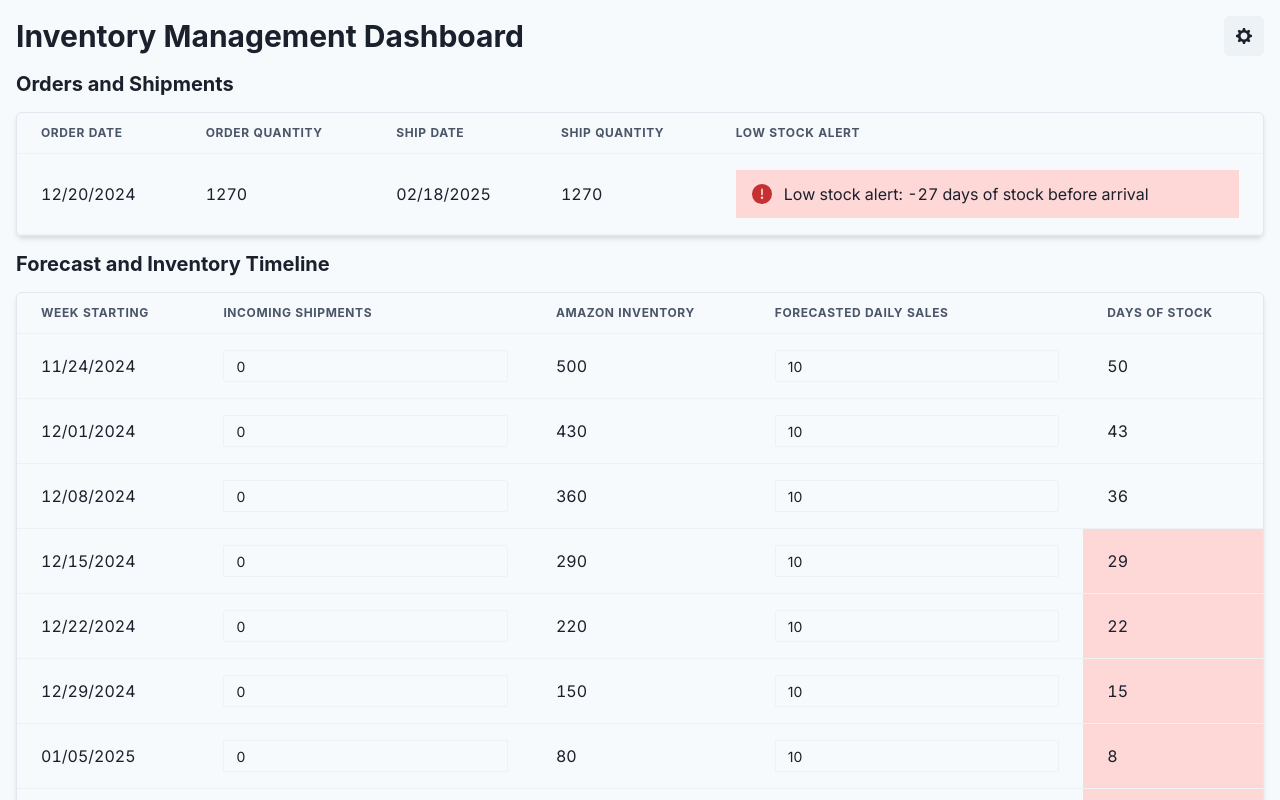
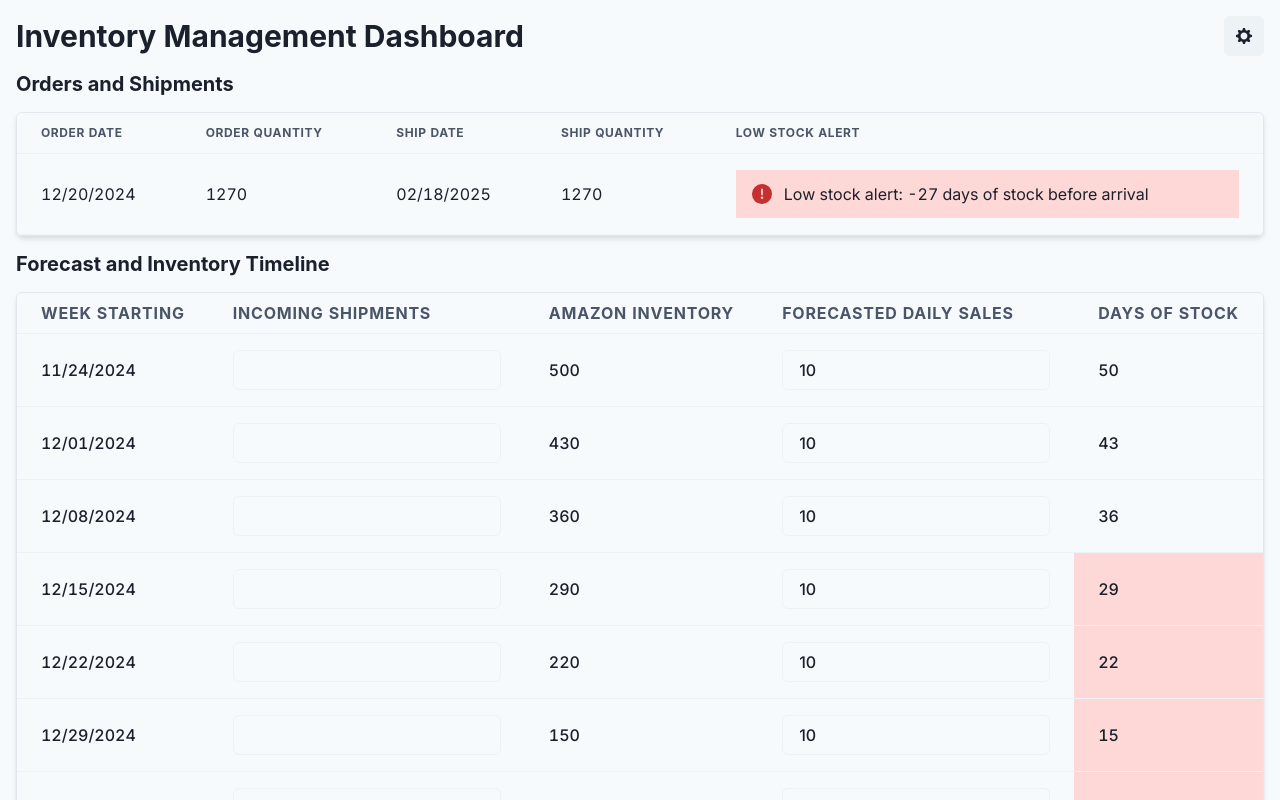
Before and after one commit to bilalsattar24/inventory-assistant, a Next.js app: page /dashboard in a window 1280 px wide. Shown: the top 800 px of the page. Built offline with nearby package versions, Linux system fonts and the light colour scheme.

Commit message:
larger text

```diff
--- a/src/app/dashboard/page.tsx
+++ b/src/app/dashboard/page.tsx
@@ -368,31 +368,53 @@ export default function Dashboard() {
         <Table variant="simple">
           <Thead>
             <Tr>
-              <Th>Week Starting</Th>
-              <Th>Incoming Shipments</Th>
-              <Th>Amazon Inventory</Th>
-              <Th>Forecasted Daily Sales</Th>
-              <Th>Days of Stock</Th>
+              <Th fontSize="md" fontWeight="bold">
+                Week Starting
+              </Th>
+              <Th fontSize="md" fontWeight="bold">
+                Incoming Shipments
+              </Th>
+              <Th fontSize="md" fontWeight="bold">
+                Amazon Inventory
+              </Th>
+              <Th fontSize="md" fontWeight="bold">
+                Forecasted Daily Sales
+              </Th>
+              <Th fontSize="md" fontWeight="bold">
+                Days of Stock
+              </Th>
             </Tr>
           </Thead>
           <Tbody>
             {weeklyForecasts.map((week, index) => (
               <Tr key={index}>
-                <Td>{format(week.date, "MM/dd/yyyy")}</Td>
+                <Td fontSize="md" fontWeight="medium">
+                  {format(week.date, "MM/dd/yyyy")}
+                </Td>
                 <Td>
                   <Input
                     type="number"
-                    size="sm"
-                    value={week.incomingShipments}
+                    size="md"
+                    fontSize="md"
+                    fontWeight="medium"
+                    value={
+                      week.incomingShipments === 0
+                        ? ""
+                        : week.incomingShipments.toString()
+                    }
                     onChange={handleForecastChange(index, "incomingShipments")}
                   />
                 </Td>
-                <Td>{Math.round(week.amazonInventory)}</Td>
+                <Td fontSize="md" fontWeight="medium">
+                  {Math.round(week.amazonInventory)}
+                </Td>
                 <Td>
                   <Input
                     type="number"
-                    size="sm"
-                    value={week.forecastedDailySales}
+                    size="md"
+                    fontSize="md"
+                    fontWeight="medium"
+                    value={week.forecastedDailySales.toString()}
                     onChange={handleForecastChange(
                       index,
                       "forecastedDailySales"
@@ -400,6 +422,8 @@ export default function Dashboard() {
                   />
                 </Td>
                 <Td
+                  fontSize="md"
+                  fontWeight="medium"
                   bg={
                     week.daysOfStock <= params.safetyStockDays
                       ? "red.100"
```
